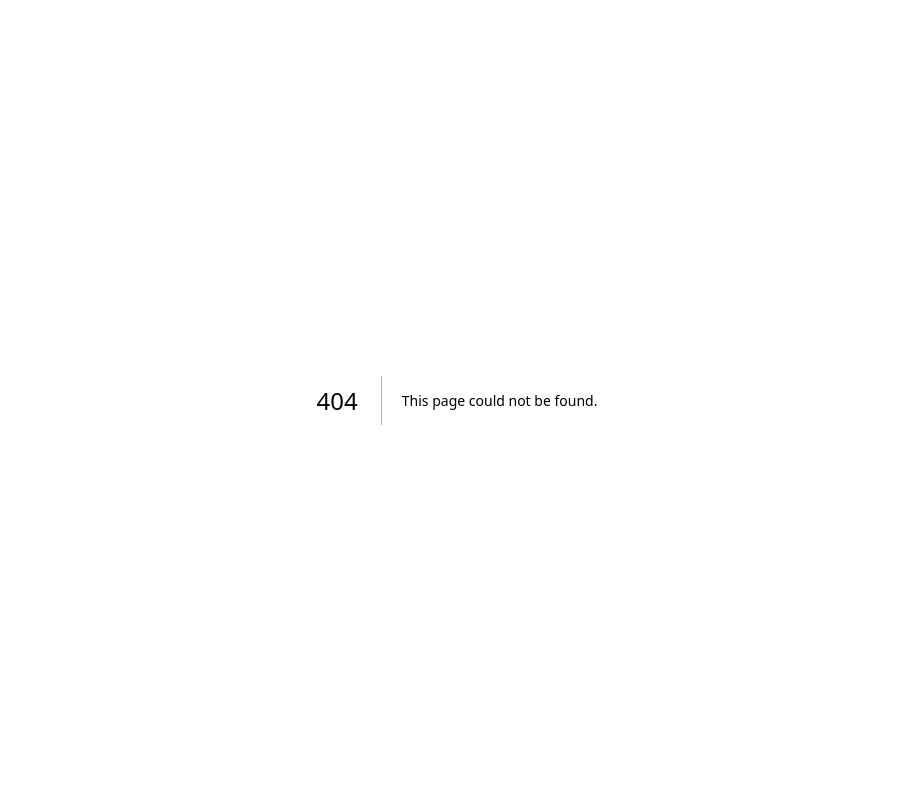
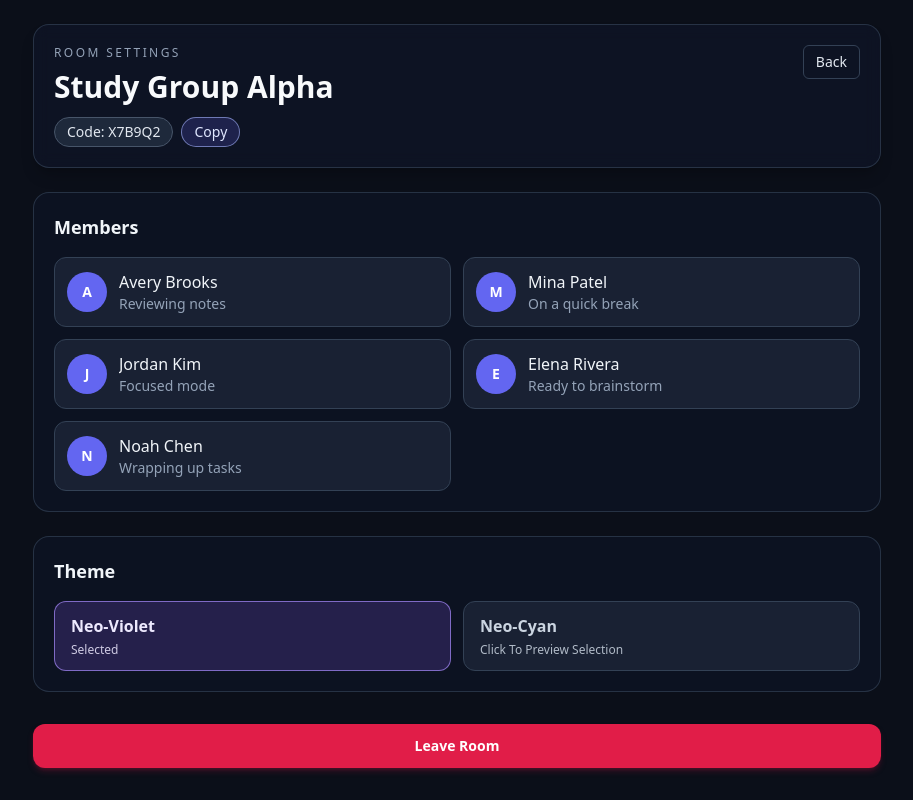
Before and after one commit to maheshwarivirat2-wq/Chat-App-EXTREME, a Next.js app: page /rooms/1/settings in a window 1280 px wide. Before the commit this address had no page. Shown: the whole page, without its empty margins (183-1096 px from the left). Built offline with nearby package versions, Linux system fonts and the light colour scheme.

Commit message:
Add room settings UI shell with dummy data

```diff
--- a/app/rooms/[id]/page.tsx
+++ b/app/rooms/[id]/page.tsx
@@ -135,9 +135,12 @@ export default function RoomChatPage() {
             ←
           </Link>
 
-          <button className="max-w-[70%] truncate rounded-md px-3 py-1 text-base font-semibold text-slate-100 hover:bg-slate-700/50">
+          <Link
+            className="max-w-[70%] truncate rounded-md px-3 py-1 text-base font-semibold text-slate-100 hover:bg-slate-700/50"
+            href={`/rooms/${roomId}/settings`}
+          >
             {roomName}
-          </button>
+          </Link>
 
           <button aria-label="Room settings" className="rounded-md p-2 text-xl leading-none text-slate-200 hover:bg-slate-700/50">
             ⋮
--- /dev/null
+++ b/app/rooms/[id]/settings/page.tsx
@@ -0,0 +1,119 @@
+'use client';
+
+import Link from 'next/link';
+import { useMemo, useState } from 'react';
+
+const dummyMembers = [
+  { full_name: 'Avery Brooks', custom_status: 'Reviewing notes' },
+  { full_name: 'Mina Patel', custom_status: 'On a quick break' },
+  { full_name: 'Jordan Kim', custom_status: 'Focused mode' },
+  { full_name: 'Elena Rivera', custom_status: 'Ready to brainstorm' },
+  { full_name: 'Noah Chen', custom_status: 'Wrapping up tasks' }
+] as const;
+
+const themes = ['neo-violet', 'neo-cyan'] as const;
+
+export default function RoomSettingsPage() {
+  const [isCopied, setIsCopied] = useState(false);
+  const [selectedTheme, setSelectedTheme] = useState<(typeof themes)[number]>('neo-violet');
+
+  const roomName = 'Study Group Alpha';
+  const roomCode = 'X7B9Q2';
+
+  const themeStyles = useMemo(
+    () => ({
+      'neo-violet': 'border-violet-400/70 bg-violet-500/20 text-violet-100',
+      'neo-cyan': 'border-cyan-400/70 bg-cyan-500/20 text-cyan-100'
+    }),
+    []
+  );
+
+  const handleCopyCode = async () => {
+    try {
+      await navigator.clipboard.writeText(roomCode);
+    } catch {
+      // Ignore clipboard failures for this dummy UI shell.
+    }
+
+    setIsCopied(true);
+    window.setTimeout(() => setIsCopied(false), 1200);
+  };
+
+  return (
+    <main className="min-h-screen bg-[#0B0F19] text-white">
+      <div className="mx-auto flex min-h-screen w-full max-w-4xl flex-col px-4 pb-8 pt-6 sm:px-6">
+        <header className="rounded-2xl border border-slate-700/70 bg-slate-900/60 p-5 shadow-lg shadow-black/20 backdrop-blur">
+          <div className="flex items-start justify-between gap-3">
+            <div>
+              <p className="text-xs uppercase tracking-[0.2em] text-slate-400">Room Settings</p>
+              <h1 className="mt-2 text-2xl font-bold text-slate-50 sm:text-3xl">{roomName}</h1>
+              <div className="mt-3 flex flex-wrap items-center gap-2 text-sm">
+                <span className="rounded-full border border-slate-600 bg-slate-800 px-3 py-1 text-slate-200">Code: {roomCode}</span>
+                <button
+                  className="rounded-full border border-indigo-300/60 bg-indigo-500/20 px-3 py-1 font-medium text-indigo-100 transition hover:bg-indigo-500/35"
+                  type="button"
+                  onClick={handleCopyCode}
+                >
+                  {isCopied ? 'Copied!' : 'Copy'}
+                </button>
+              </div>
+            </div>
+            <Link className="rounded-md border border-slate-700 px-3 py-1.5 text-sm text-slate-200 hover:bg-slate-700/50" href="../">
+              Back
+            </Link>
+          </div>
+        </header>
+
+        <section className="mt-6 rounded-2xl border border-slate-700/70 bg-slate-900/50 p-5">
+          <h2 className="text-lg font-semibold text-slate-100">Members</h2>
+          <div className="mt-4 grid gap-3 sm:grid-cols-2">
+            {dummyMembers.map((member) => (
+              <div key={member.full_name} className="flex items-center gap-3 rounded-xl border border-slate-700 bg-slate-800/70 p-3">
+                <div className="flex h-10 w-10 shrink-0 items-center justify-center rounded-full bg-indigo-500 text-sm font-bold text-white">
+                  {member.full_name.charAt(0).toUpperCase()}
+                </div>
+                <div className="min-w-0">
+                  <p className="truncate font-medium text-slate-100">{member.full_name}</p>
+                  <p className="truncate text-sm text-slate-400">{member.custom_status}</p>
+                </div>
+              </div>
+            ))}
+          </div>
+        </section>
+
+        <section className="mt-6 rounded-2xl border border-slate-700/70 bg-slate-900/50 p-5">
+          <h2 className="text-lg font-semibold text-slate-100">Theme</h2>
+          <div className="mt-4 grid gap-3 sm:grid-cols-2">
+            {themes.map((theme) => {
+              const isSelected = selectedTheme === theme;
+
+              return (
+                <button
+                  key={theme}
+                  className={`rounded-xl border px-4 py-3 text-left capitalize transition ${
+                    isSelected ? themeStyles[theme] : 'border-slate-700 bg-slate-800/70 text-slate-300 hover:bg-slate-700/70'
+                  }`}
+                  type="button"
+                  onClick={() => setSelectedTheme(theme)}
+                >
+                  <p className="font-semibold">{theme}</p>
+                  <p className="mt-1 text-xs opacity-85">{isSelected ? 'Selected' : 'Click to preview selection'}</p>
+                </button>
+              );
+            })}
+          </div>
+        </section>
+
+        <div className="mt-auto pt-8">
+          <button
+            className="w-full rounded-xl bg-rose-600 px-4 py-3 text-sm font-semibold text-white shadow-md shadow-rose-900/40 transition hover:bg-rose-500"
+            type="button"
+            onClick={() => console.log('Leave clicked')}
+          >
+            Leave Room
+          </button>
+        </div>
+      </div>
+    </main>
+  );
+}
```
